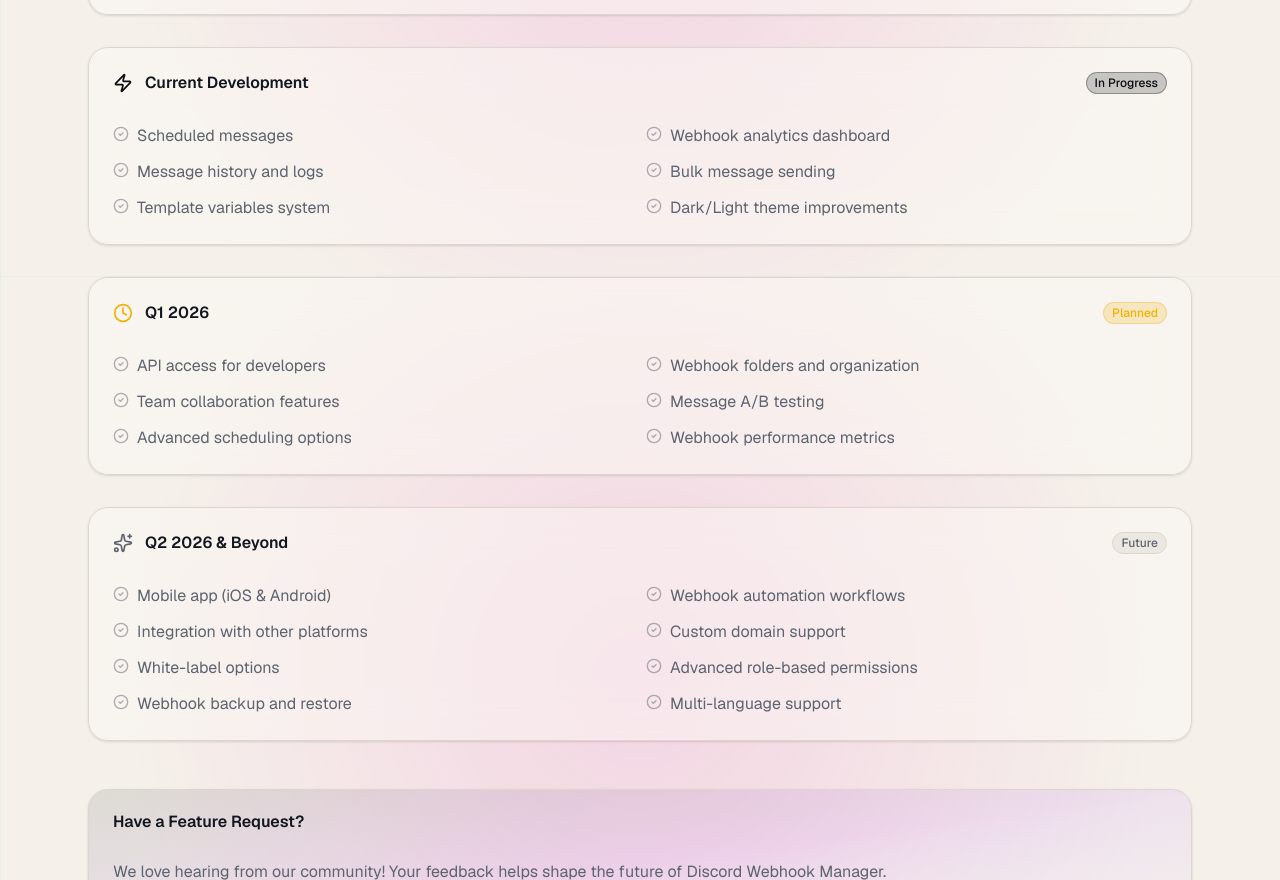
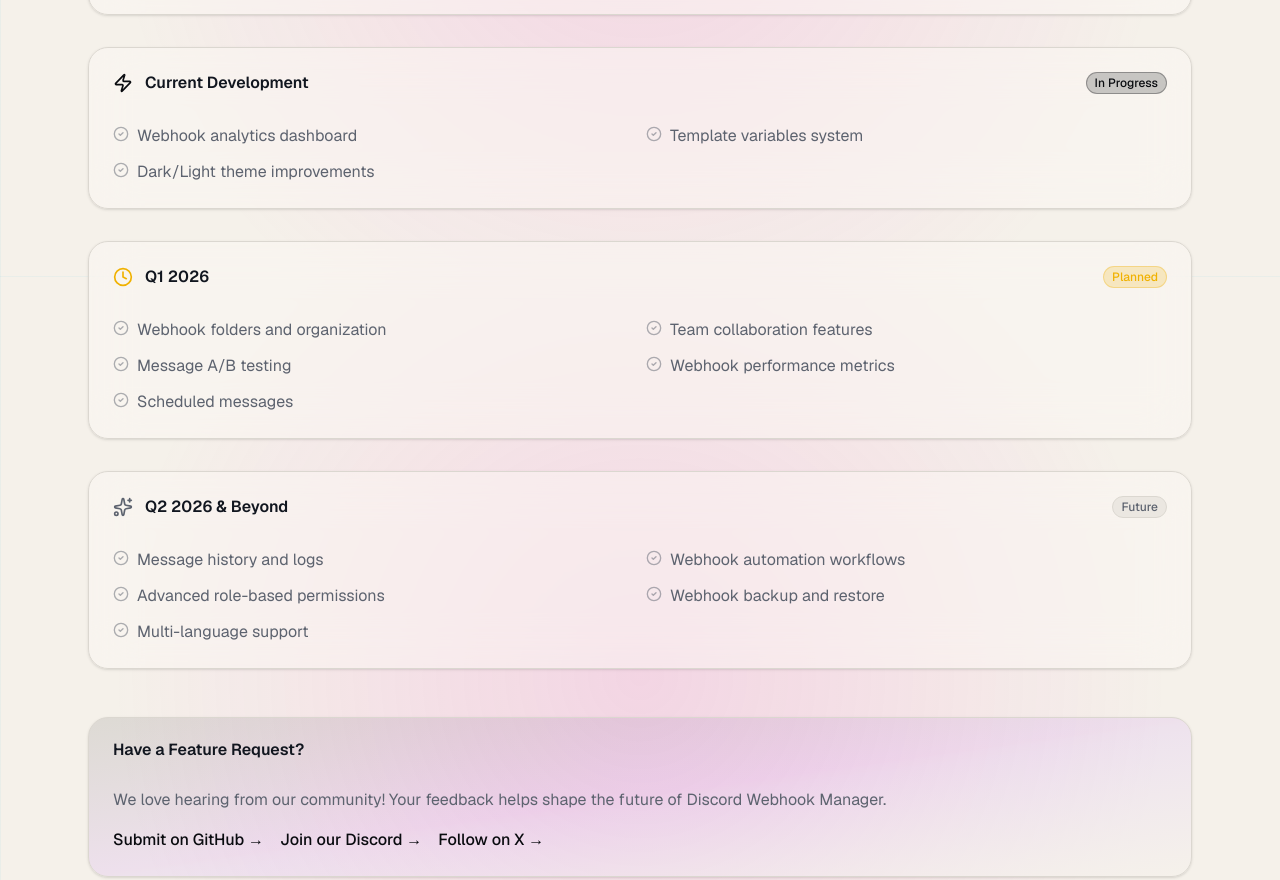
Before and after one commit to ctrixcode/discord-webhook-manager, a Next.js app in the folder apps/web/: page /roadmap in a window 1280 px wide. Shown: the part 524-1404 px from the top of the page. Built offline with nearby package versions, Linux system fonts and the light colour scheme.

Commit message:
feat: roadmap page

```diff
--- a/apps/web/src/app/roadmap/page.tsx
+++ b/apps/web/src/app/roadmap/page.tsx
@@ -31,10 +31,7 @@ export default function RoadmapPage() {
       status: 'in-progress',
       title: 'Current Development',
       items: [
-        'Scheduled messages',
         'Webhook analytics dashboard',
-        'Message history and logs',
-        'Bulk message sending',
         'Template variables system',
         'Dark/Light theme improvements',
       ],
@@ -43,23 +40,19 @@ export default function RoadmapPage() {
       status: 'planned',
       title: 'Q1 2026',
       items: [
-        'API access for developers',
         'Webhook folders and organization',
         'Team collaboration features',
         'Message A/B testing',
-        'Advanced scheduling options',
         'Webhook performance metrics',
+        'Scheduled messages',
       ],
     },
     {
       status: 'future',
       title: 'Q2 2026 & Beyond',
       items: [
-        'Mobile app (iOS & Android)',
+        'Message history and logs',
         'Webhook automation workflows',
-        'Integration with other platforms',
-        'Custom domain support',
-        'White-label options',
         'Advanced role-based permissions',
         'Webhook backup and restore',
         'Multi-language support',
```
